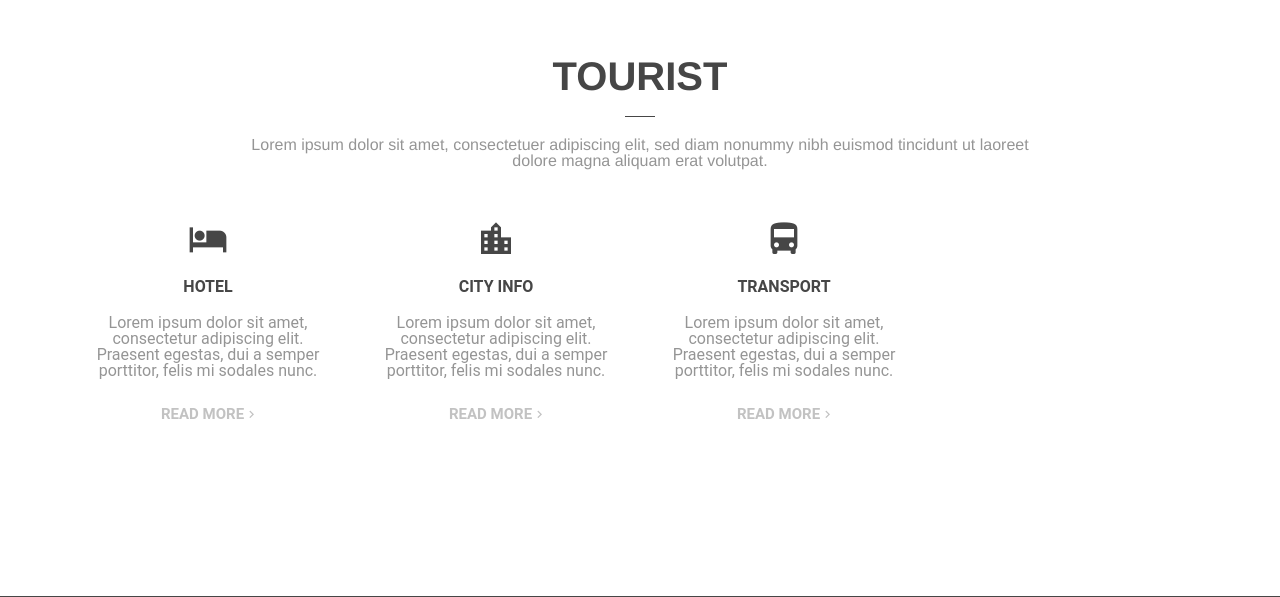
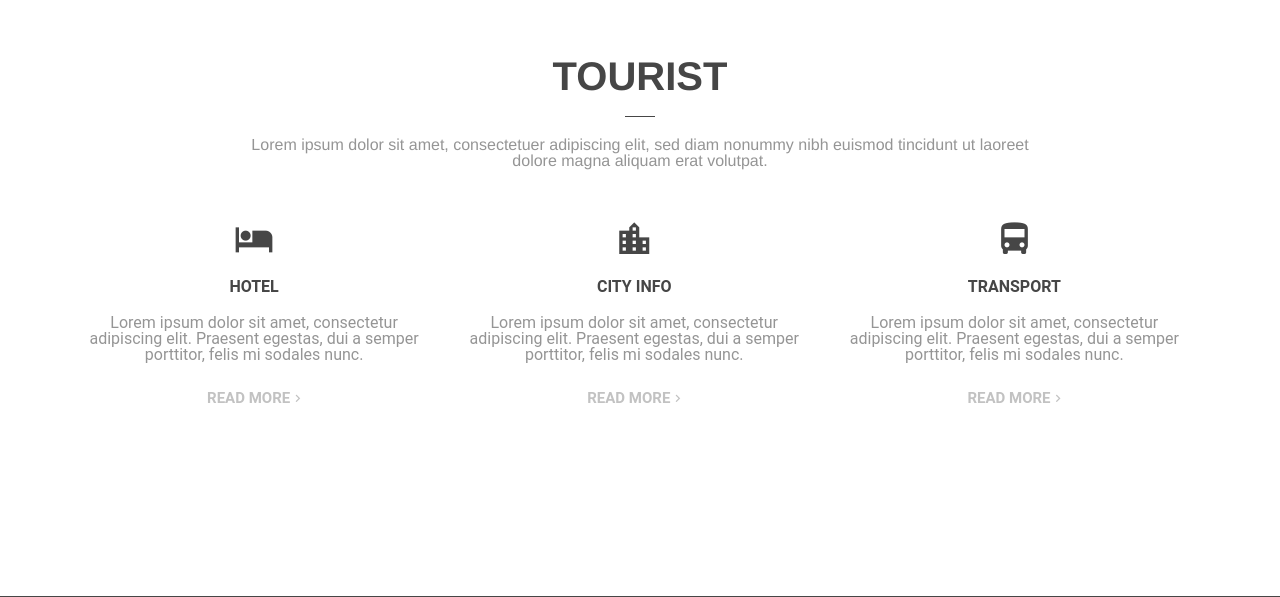
Before and after one commit to jerry9977/findr, a Django app: template findr/templates/findr/tourist.html in a window 1280 px wide. Shown: the part 594-1191 px from the top of the page. Run offline with Django 3.2, Linux system fonts and the light colour scheme; the template is opened without the code that fills it, so the values that code supplies are empty; some libraries are stand-ins or nearby versions.

Commit message:
Add files via upload
Changes Made:
welcomepage.css - No Important Changes made

```diff
--- a/findr/static/findr/css/welcomepage.css
+++ b/findr/static/findr/css/welcomepage.css
@@ -95,7 +95,7 @@
 .content-category{
 	display: block;
 	text-decoration:none;
-	width: 25%;
+	width: 33%;
 	padding-right: 15px;
 	padding-left: 15px;
 	height:200px;
```
